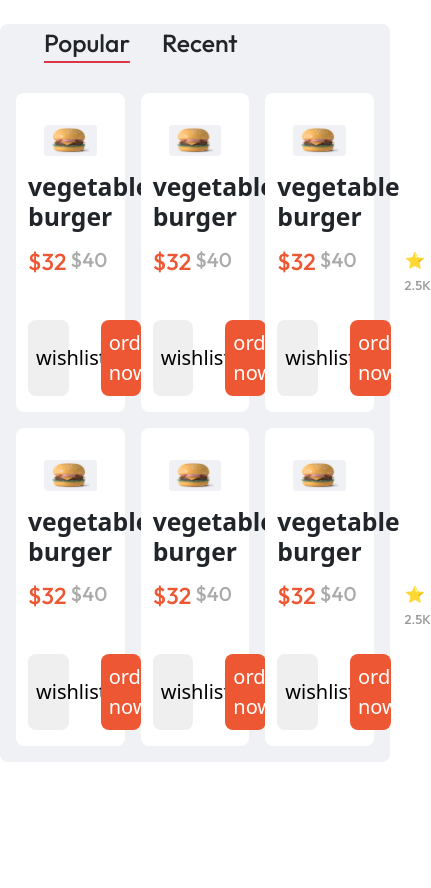
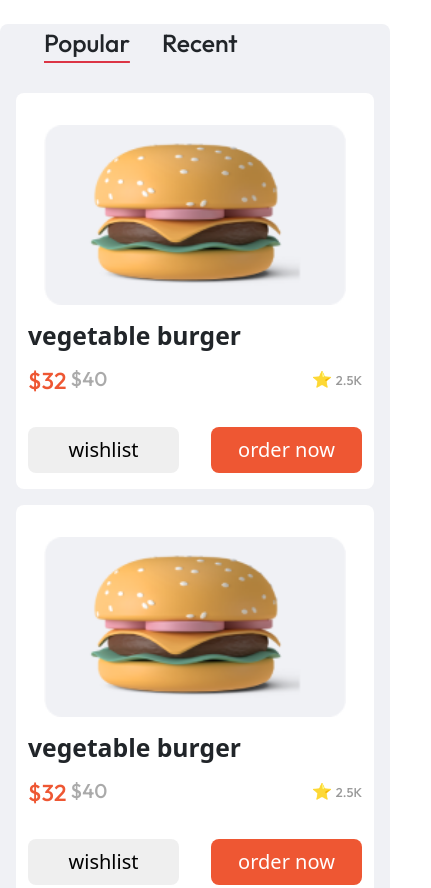
Before and after one commit to mohammmedfawzy/task-12, a plain HTML site: page index.html in a window 390 px wide. Shown: the top 888 px of the page, 431 px wide, since content can reach past the window. Before the commit the page ends 844 px from the top, so only its background shows below. Drawn offline with nearby package versions, Linux system fonts and the light colour scheme.

Commit message:
edit at css file

```diff
--- a/style/main.css
+++ b/style/main.css
@@ -47,3 +47,15 @@ span{
 a{
     font-family:  "Outfit", sans-serif;
 }
+@media (max-width:988px){
+    .col-md-4{
+        width: calc((100% - 1em) / 2);
+    }
+
+}
+@media (max-width:502px){
+    .col-md-4{
+        width:100%;
+    }
+
+}
```
